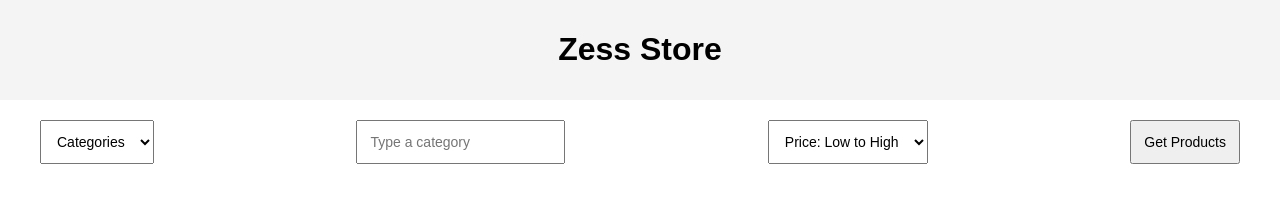
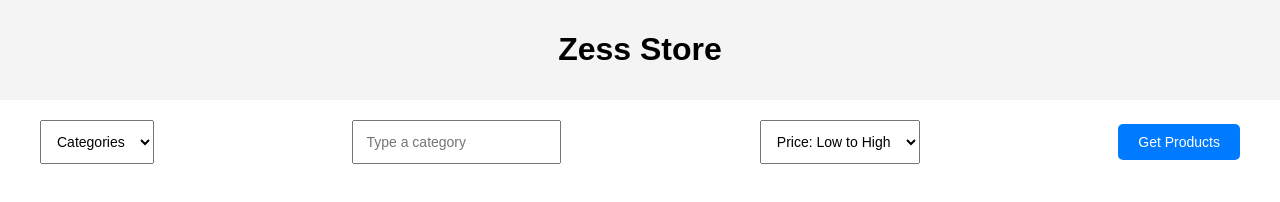
Before and after one commit to TuganBasaran/ProductsWeb, a website: page ProductsWeb/project/products.html in a window 1280 px wide. Drawn offline with Linux system fonts and the light colour scheme; no server answers.

Commit message:
get products button colour changed

```diff
--- a/ProductsWeb/project/products.html
+++ b/ProductsWeb/project/products.html
@@ -83,7 +83,7 @@
     </select>
 
     <!-- Get Products Butonu -->
-    <button id="get-products">Get Products</button>
+    <button id="get-products" style="background-color: #007BFF; color: #fff; padding: 10px 20px; border: none; border-radius: 5px; cursor: pointer;">Get Products</button>
 </section>
 
 <section id="products">
```
